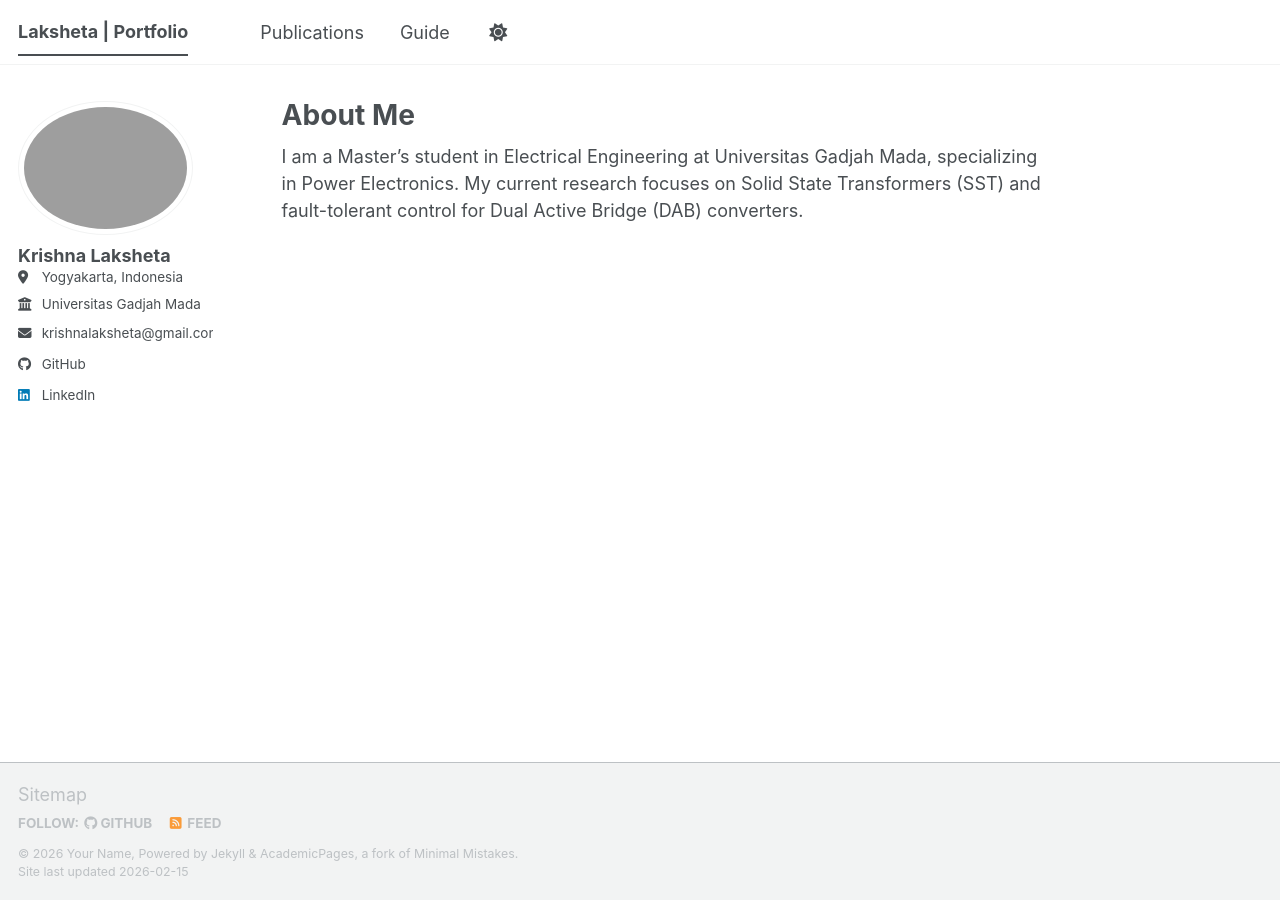
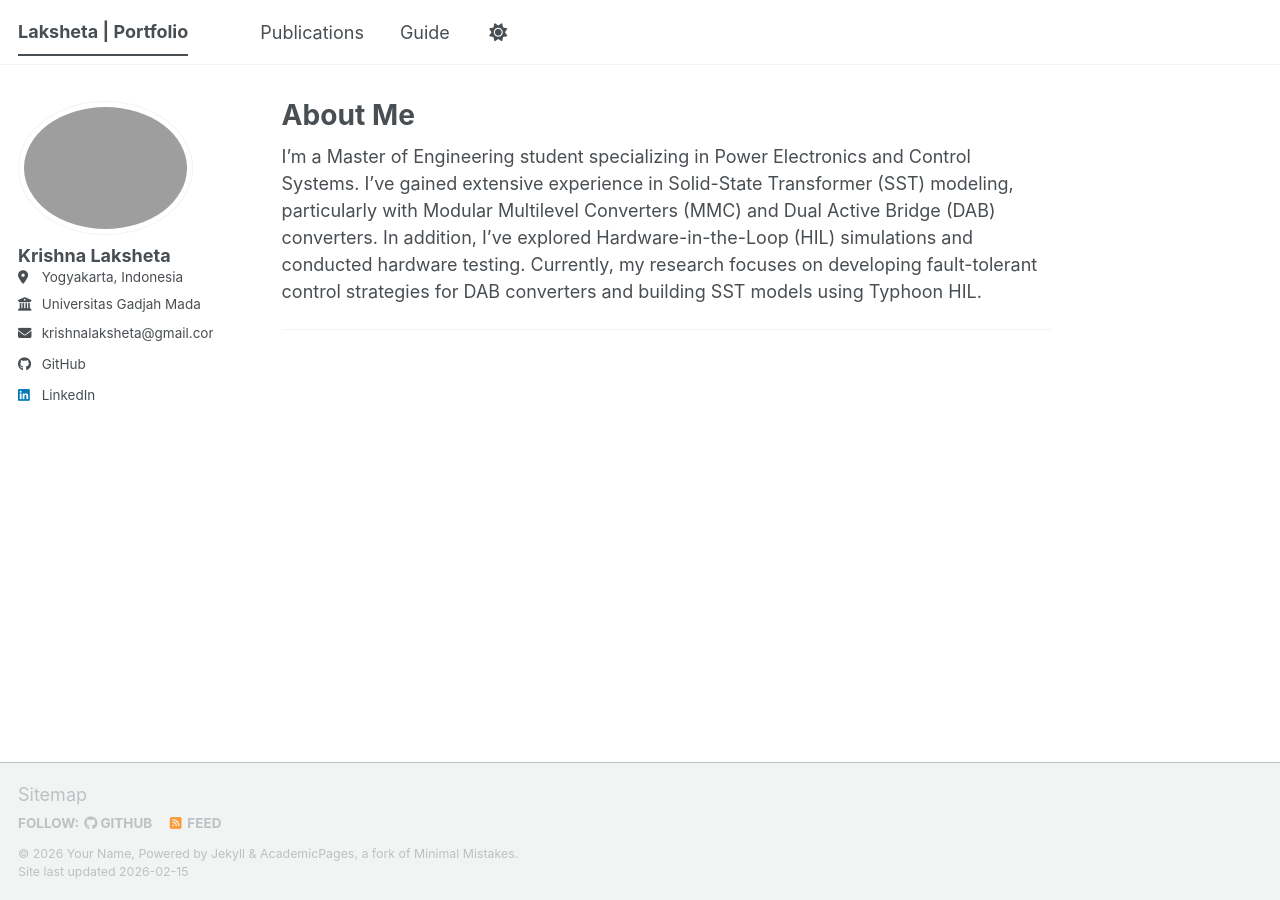
Before and after one commit to laksheta/laksheta.github.io, a Jekyll site: the page built from _pages/about.md, in a window 1280 px wide. Built offline with Jekyll 4.4.1, drawn with Linux system fonts in a browser that asks for light colours; a script bundle is joined from its source files by our own code; library files that are not in the unit come from our copies.

Commit message:
docs(about): update biodata content

```diff
--- a/_pages/about.md
+++ b/_pages/about.md
@@ -6,7 +6,12 @@ redirect_from:
   - /about/
   - /about.html
 ---
-I am a Master’s student in Electrical Engineering at Universitas Gadjah Mada, specializing in Power Electronics. My current research focuses on Solid State Transformers (SST) and fault-tolerant control for Dual Active Bridge (DAB) converters.
+
+
+I’m a Master of Engineering student specializing in Power Electronics and Control Systems. I’ve gained extensive experience in Solid-State Transformer (SST) modeling, particularly with Modular Multilevel Converters (MMC) and Dual Active Bridge (DAB) converters. In addition, I’ve explored Hardware-in-the-Loop (HIL) simulations and conducted hardware testing. Currently, my research focuses on developing fault-tolerant control strategies for DAB converters and building SST models using Typhoon HIL.
+
+
+---
 
 <!-- This is the front page of a website that is powered by the [Academic Pages template](https://github.com/academicpages/academicpages.github.io) and hosted on GitHub pages. [GitHub pages](https://pages.github.com) is a free service in which websites are built and hosted from code and data stored in a GitHub repository, automatically updating when a new commit is made to the repository. This template was forked from the [Minimal Mistakes Jekyll Theme](https://mmistakes.github.io/minimal-mistakes/) created by Michael Rose, and then extended to support the kinds of content that academics have: publications, talks, teaching, a portfolio, blog posts, and a dynamically-generated CV. Incidentally, these same features make it a great template for anyone that needs to show off a professional template!
 
```
